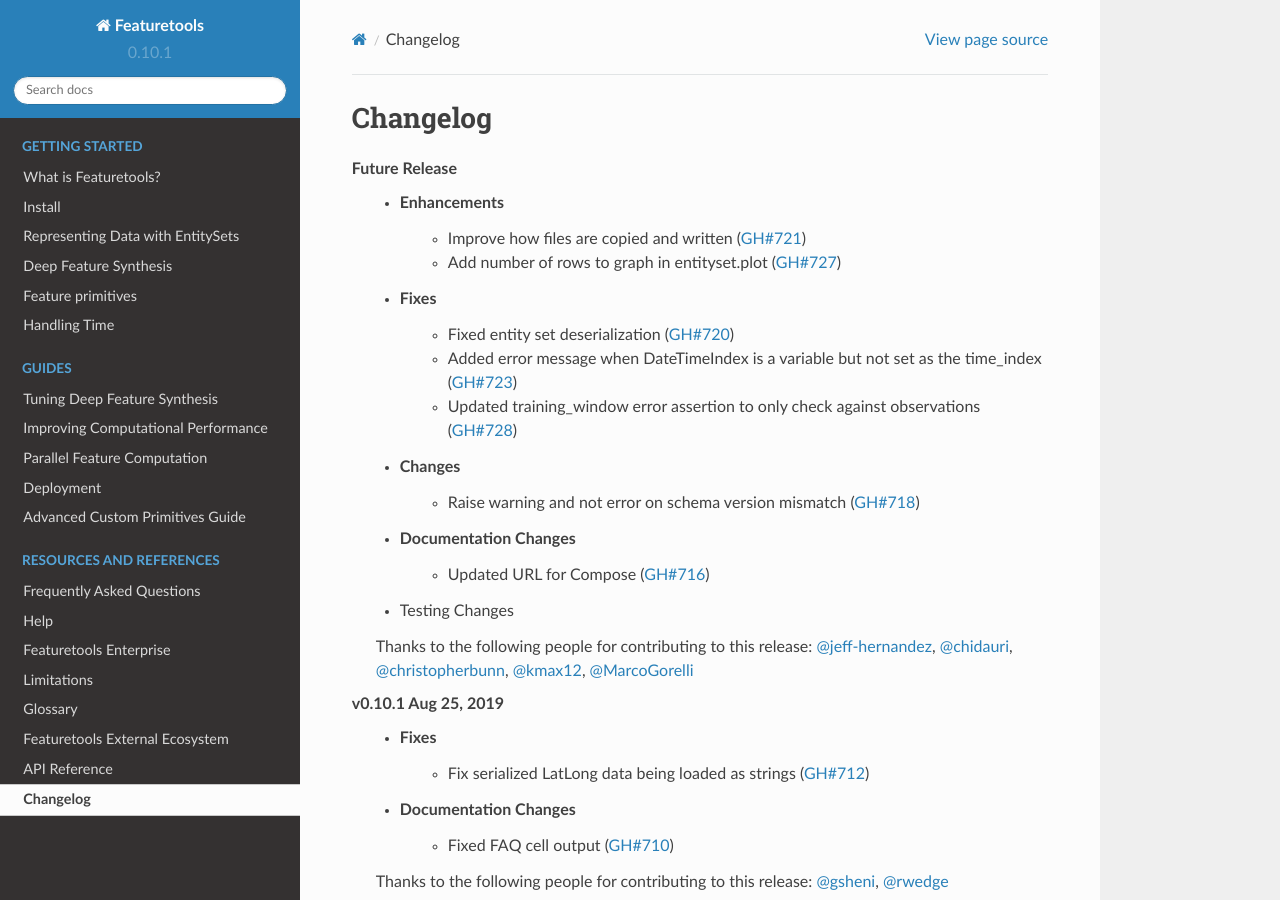
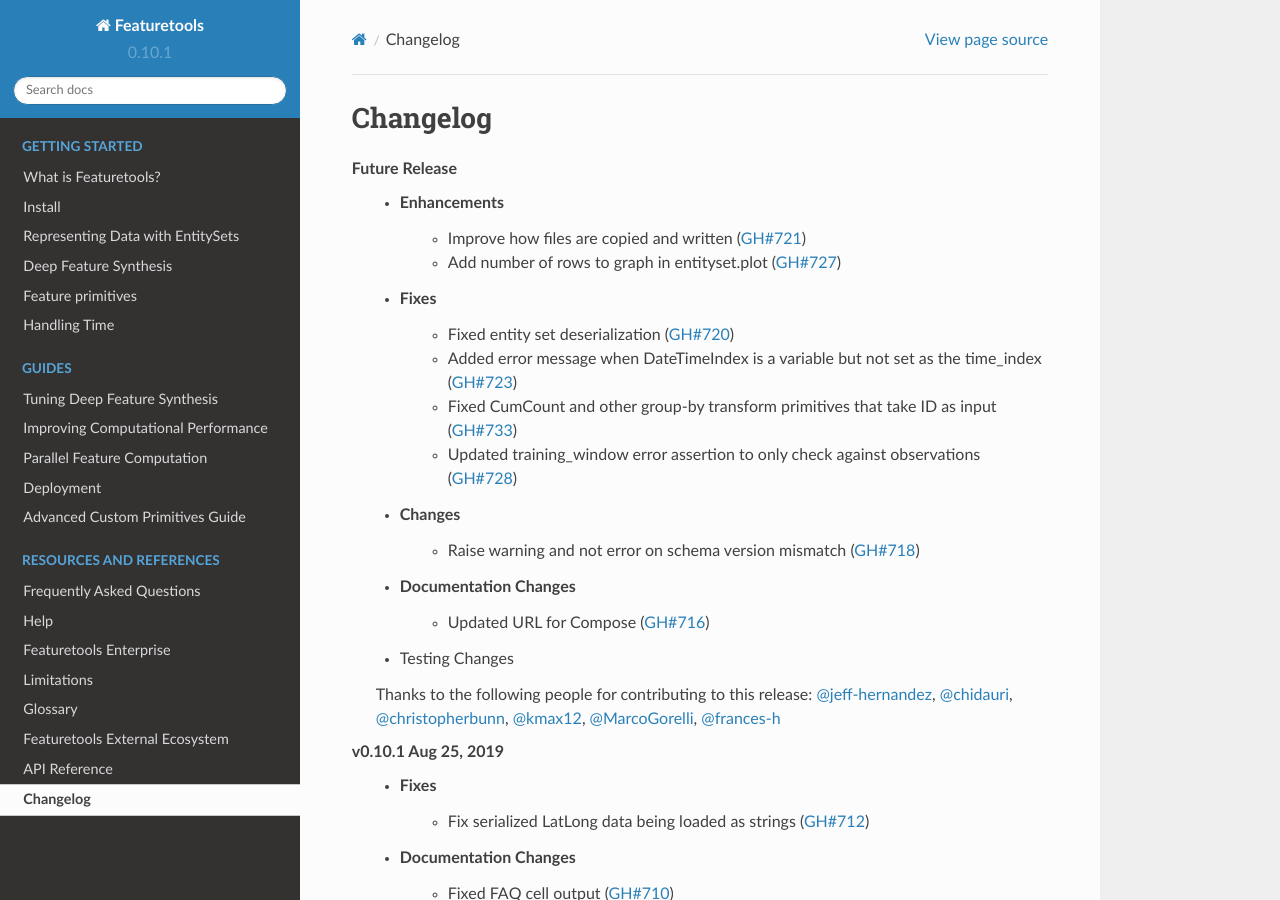
Before and after one commit to alteryx/featuretools, a Sphinx documentation site: the page built from docs/source/changelog.rst, in a window 1280 px wide and 900 px high. Built offline with Sphinx 7.4.7 and the Read the Docs theme 2.0.0, drawn with Linux system fonts in a browser that asks for light colours; pages that are not in the unit, such as notebooks, are missing from menus.

Commit message:
update changelog

```diff
--- a/docs/source/changelog.rst
+++ b/docs/source/changelog.rst
@@ -9,6 +9,7 @@
     * Fixes
         * Fixed entity set deserialization (:pr:`720`)
         * Added error message when DateTimeIndex is a variable but not set as the time_index (:pr:`723`)
+        * Fixed CumCount and other group-by transform primitives that take ID as input (:pr:`733`)
 	* Updated training_window error assertion to only check against observations (:pr:`728`)
     * Changes
         * Raise warning and not error on schema version mismatch (:pr:`718`)
@@ -17,7 +18,7 @@
     * Testing Changes
 
     Thanks to the following people for contributing to this release:
-    :user:`jeff-hernandez`, :user:`chidauri`, :user:`christopherbunn`, :user:`kmax12`, :user:`MarcoGorelli`
+    :user:`jeff-hernandez`, :user:`chidauri`, :user:`christopherbunn`, :user:`kmax12`, :user:`MarcoGorelli`, :user:`frances-h`
 
 
 **v0.10.1 Aug 25, 2019**
```
